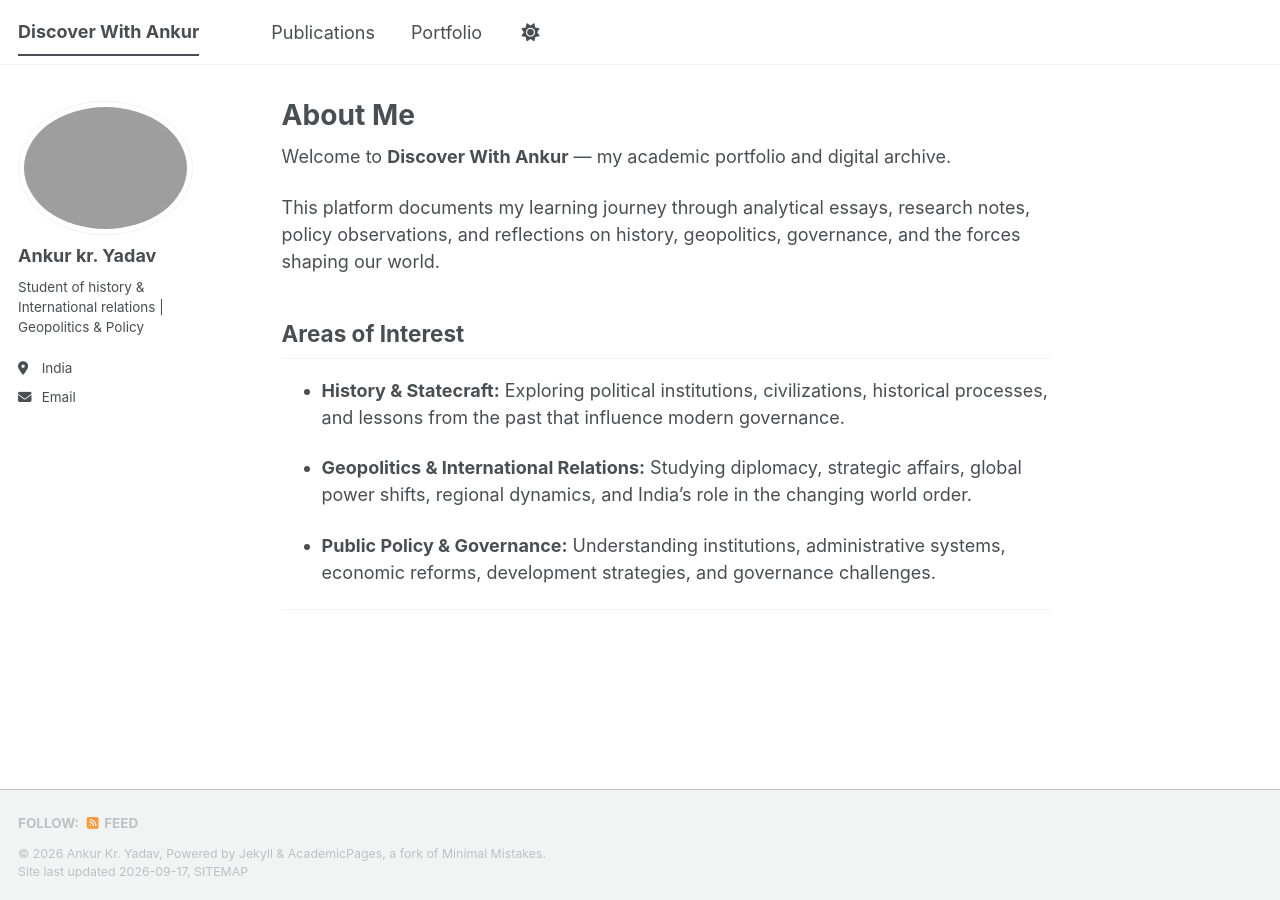
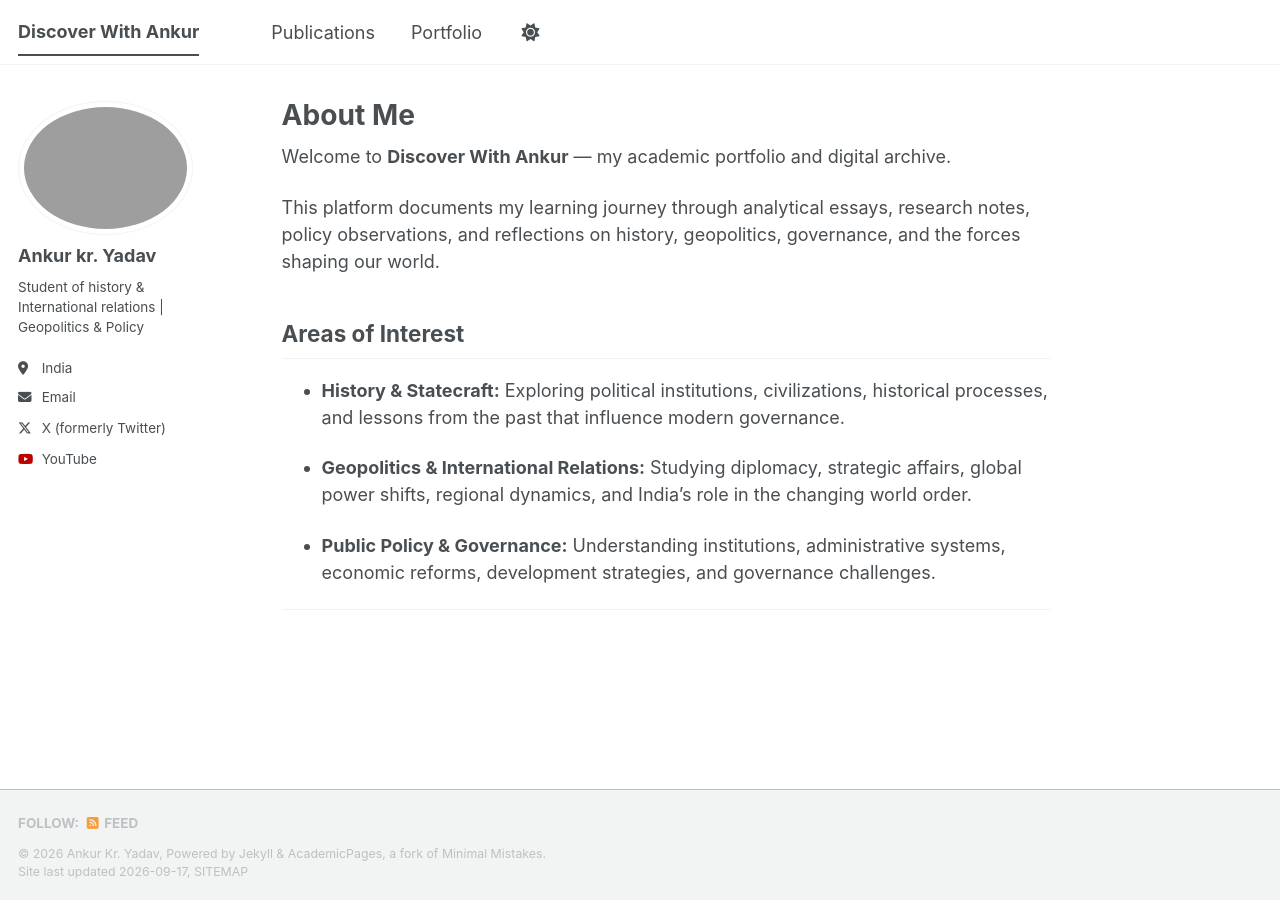
Before and after one commit to discoverwithankur/discoverwithankur.github.io, a Jekyll site: the page built from _pages/about.md, in a window 1280 px wide. Built offline with Jekyll 4.4.1, drawn with Linux system fonts in a browser that asks for light colours; a style sheet for code colours, icons or effects is not loaded; part of the change alters nothing that is shown.

Commit message:
Update _config.yml

```diff
--- a/_config.yml
+++ b/_config.yml
@@ -73,12 +73,12 @@ author:
   steam            : # Username
   telegram         : # URL
   tumblr           : # Username
-  twitter          : # Username for X / Twitter
+  twitter          : "Yuva_Vichar"
   vine             : # Username
   weibo            : # Username
   wikipedia        : # Username
   xing             : # Username
-  youtube          : # Username
+  youtube          : "Yuva_Vichar-ce21"
   zhihu            : # Username
 
 # Publication Category - The following the list of publication categories and their headings
```
